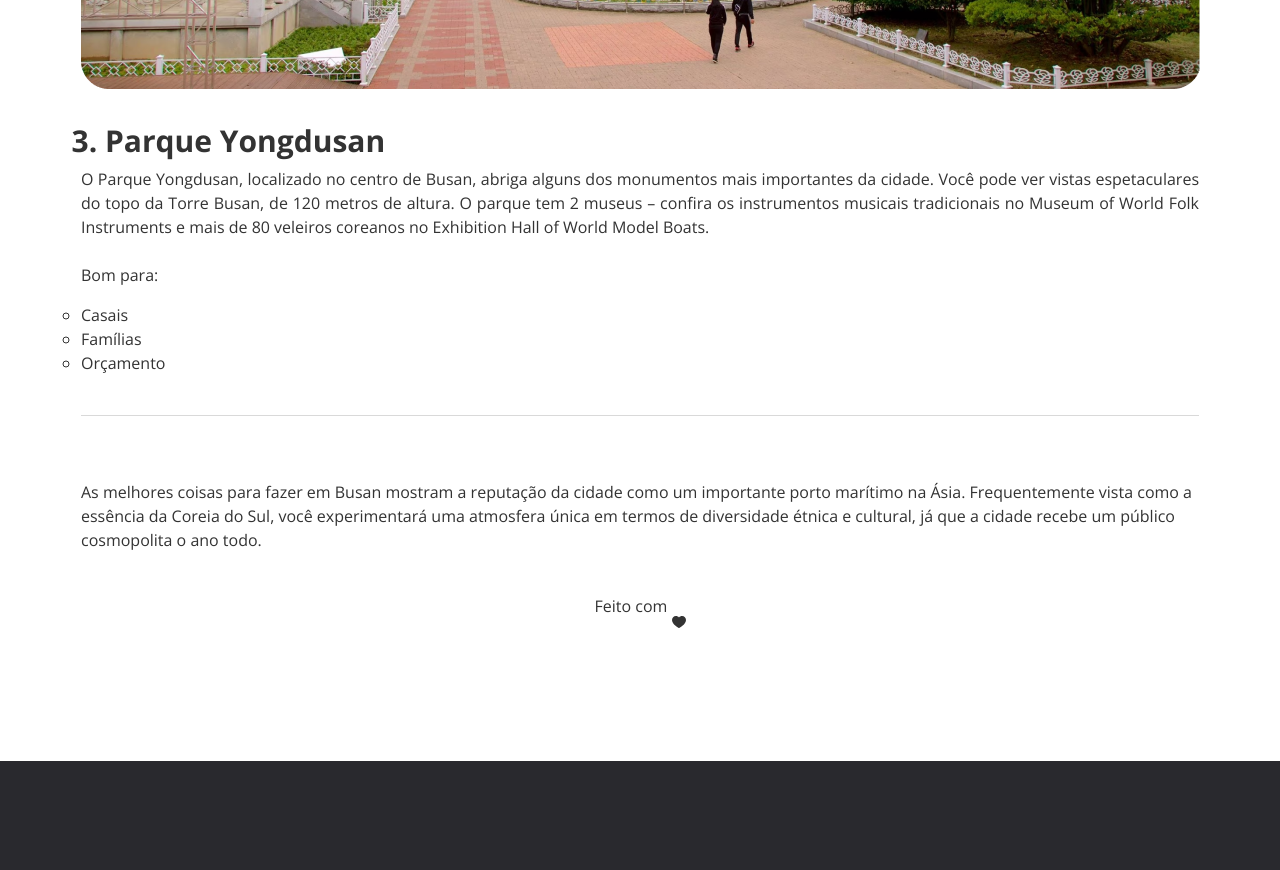
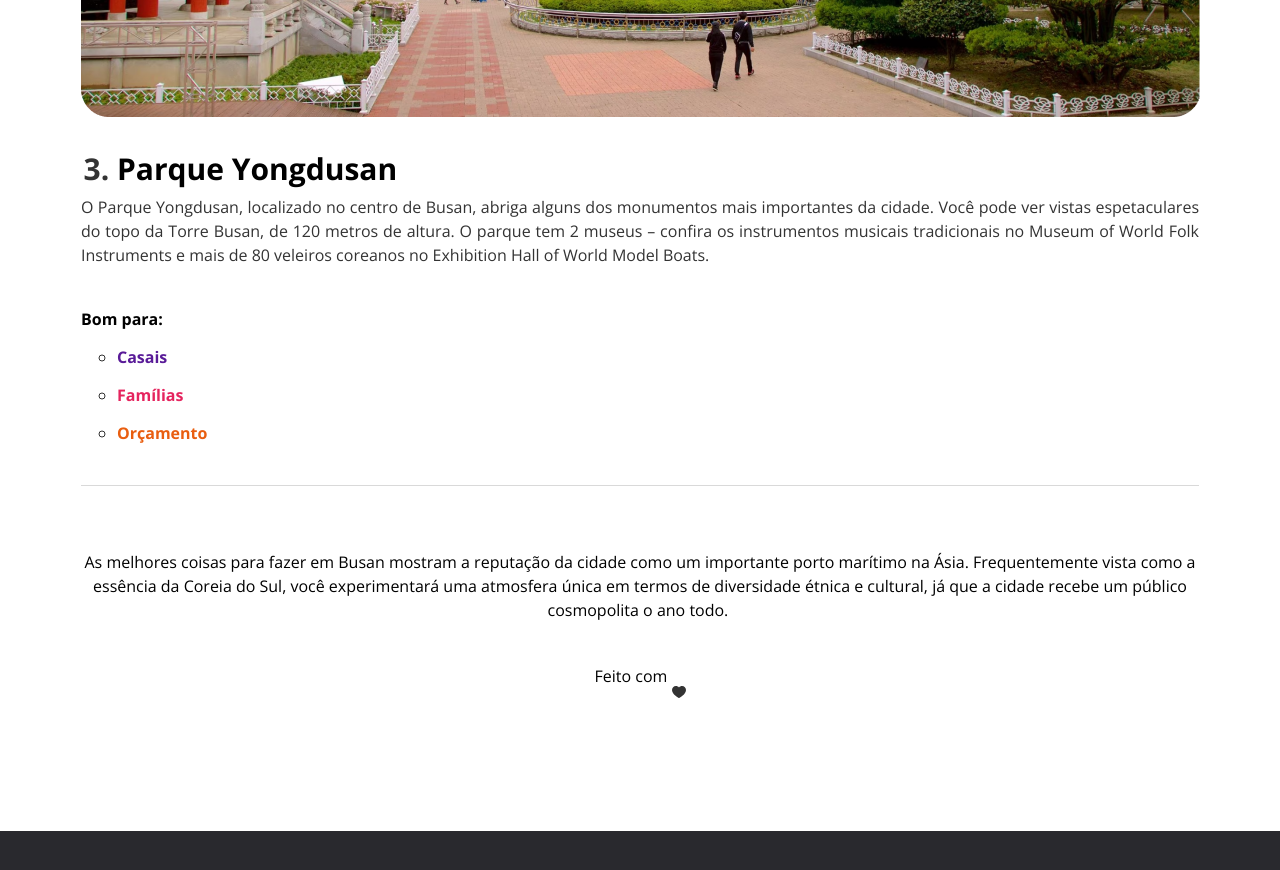
Before and after one commit to brunahirschle/local-turistico, a plain HTML site: page index.html in a window 1280 px wide. Shown: the part 2520-3390 px from the top of the page. Before the commit the page ends 3329 px from the top, so only its background shows below. Drawn offline with nearby package versions, Linux system fonts and the light colour scheme.

Commit message:
cores e alinhamentos

```diff
--- a/index.html
+++ b/index.html
@@ -35,7 +35,7 @@
                 <ol>
                     <h3><li>Templo Haedong Yonggungsa</li></h3>
                     <p>O Templo Haedong Yonggungsa é um templo budista localizado no extremo nordeste de Busan. Construído em 1376, é um dos poucos templos na Coreia construídos à beira-mar – você pode desfrutar de vistas do Mar do Leste de um lado e de belas montanhas do outro.
-                        <br><br> Bom para:
+                        <br><br> <div id="bold">Bom para:</div>
                         <ul>
                             <li>História</li>
                         </ul>
@@ -43,7 +43,7 @@
                     <img src="assets/image 2.png" alt="templo haedong yonggungsa">
                     <h3><li>Templo Beomeo-sa</li></h3>
                     <p>O Templo Beomeo-sa é um dos maiores santuários da Coreia do Sul. Ele está localizado no alto da borda leste da montanha Geumjeongsa e fica distante da agitação da cidade. O Daeungjeon Hall do templo é um exemplo bem preservado da arquitetura da Dinastia Joseon.
-                        <br><br> Bom para:
+                        <br><br> <div id="bold">Bom para:</div>
                         <ul>
                             <li>História</li>
                         </ul>
@@ -51,11 +51,11 @@
                     <img src="assets/image 3.png" alt="templo beomeo-sa">
                     <h3><li>Parque Yongdusan</li></h3>
                     <p>O Parque Yongdusan, localizado no centro de Busan, abriga alguns dos monumentos mais importantes da cidade. Você pode ver vistas espetaculares do topo da Torre Busan, de 120 metros de altura. O parque tem 2 museus – confira os instrumentos musicais tradicionais no Museum of World Folk Instruments e mais de 80 veleiros coreanos no Exhibition Hall of World Model Boats.
-                        <br><br> Bom para:
+                        <br><br> <div id="bold">Bom para:</div>
                         <ul>
-                            <li>Casais</li>
-                            <li>Famílias</li>
-                            <li>Orçamento</li>
+                            <li class="casais">Casais</li>
+                            <li class="famílias">Famílias</li>
+                            <li class="orçamento">Orçamento</li>
                         </ul>
                     </p>
 
@@ -68,9 +68,10 @@
         </main>
 
         <footer>
-            Feito com
-            <img src="assets/black heart.svg" alt="coração">
+            Feito com <img src="assets/black heart.svg" alt="coração">
         </footer>
+
+
     </div>
 
 
--- a/style.css
+++ b/style.css
@@ -6,7 +6,7 @@
 :root {
     font-family: 'open sans', sans-serif;
     line-height: 150%;
-    color: #333333;
+    letter-spacing: 2;
 }
 
 body {
@@ -54,6 +54,7 @@ img {
 p {
     text-align: justify;
     margin-bottom: 16px;
+    color: #333333;
 }
 
 h4 {
@@ -77,8 +78,42 @@ h2 {
 
 h3 {
     font-size: 30px;
-    margin: 14px 24px;
+    /*margin: 14px 36px;*/
+}
 
+li {
+    margin: 14px 36px;
+}
+
+#bold {
+    font-weight: bold;
+    font-size: 16px;
+}
+
+li::marker  {
+    color: #333333;
+}
+
+ul {
+    color: #0C51A7;
+    font-weight: bold;
+    }
+
+.casais {
+    color:#591B98;
+}
+
+.famílias {
+    color: #E5245E;
+}
+
+.orçamento {
+    color: #E95E10;
+
+}
+
+#conclusão {
+    text-align: center;
 }
 
 footer {
```
